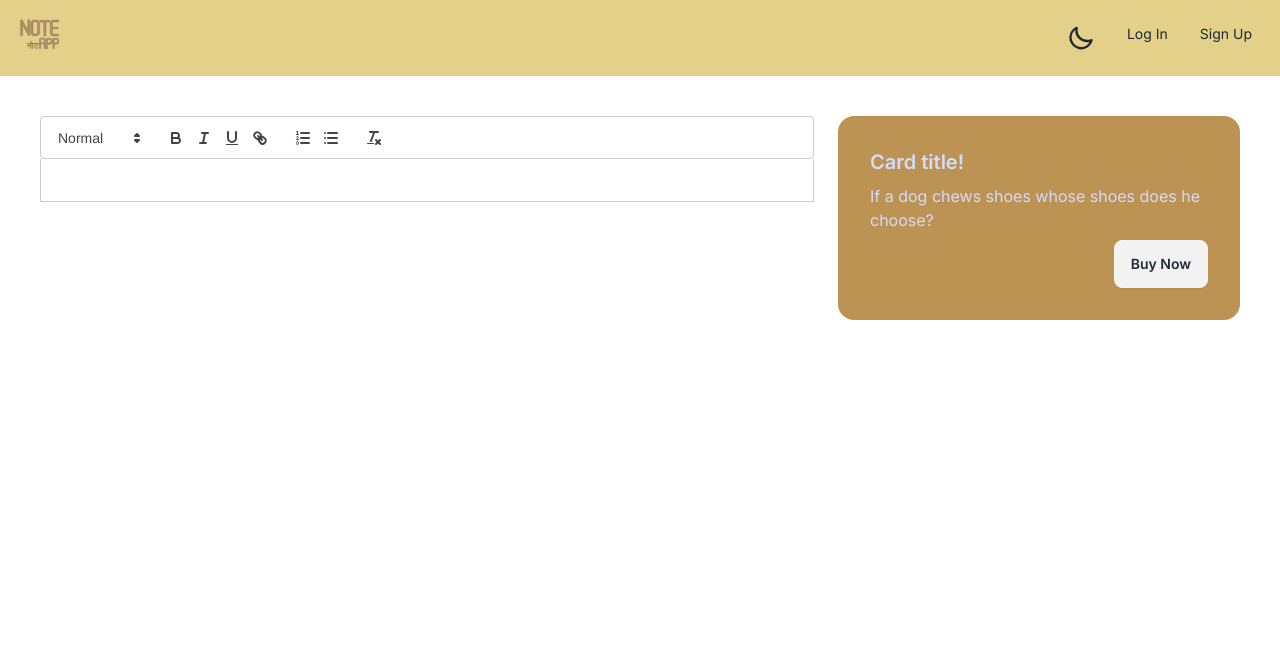
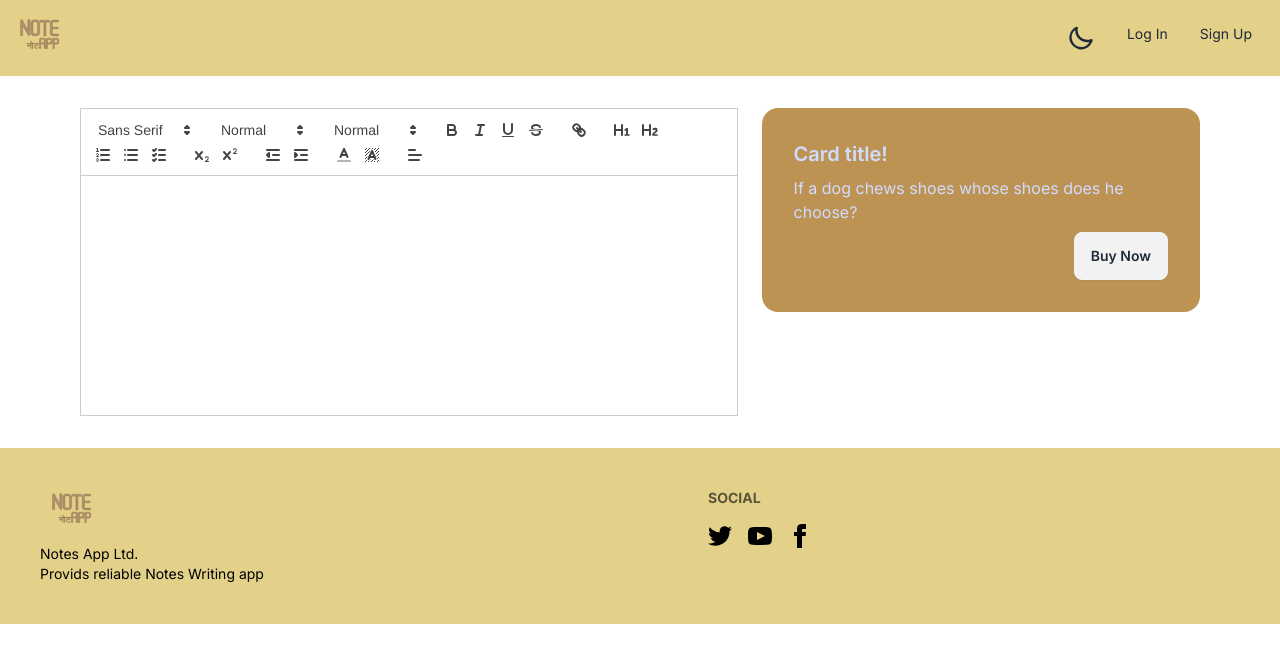
Before and after one commit to aayushdhakal/notes-assignment-app-frontend, a Next.js app: page /home in a window 1280 px wide. Shown: the top 662 px of the page. Built offline with nearby package versions, Linux system fonts and the light colour scheme.

Commit message:
working on home page of the application

```diff
--- a/app/components/AuthFormHome.tsx
+++ b/app/components/AuthFormHome.tsx
@@ -2,7 +2,7 @@
 
 const AuthFormHome = () => {
     return (
-        <div className='flex-1'>
+        <div className='w-2/5'>
             <div className="card bg-third text-primary-content">
                 <div className="card-body">
                     <h2 className="card-title">Card title!</h2>
--- a/app/components/EditorForNote.tsx
+++ /dev/null
@@ -1,16 +0,0 @@
-'use client'
-
-import React,{useState} from 'react'
-import ReactQuill from 'react-quill';
-import 'react-quill/dist/quill.snow.css'
-
-const EditorForNote = () => {
-    const [value,setValue] = useState('');
-  return (
-    <div className='grow h-96'>
-        <ReactQuill theme="snow" value={value} onChange={setValue} className='custom-quill' />
-    </div>
-  )
-}
-
-export default EditorForNote
--- /dev/null
+++ b/app/components/Footer.tsx
@@ -0,0 +1,26 @@
+import React from 'react'
+import Image from 'next/image';
+import mainLogo from '../../public/main logo.svg';
+
+const Footer = () => {
+    return (
+        <>
+            <footer className="footer p-10 bg-fourth text-black">
+                <aside>
+                    <Image className="my-auto  max-h-12 max-w-14 p-0 m-0" src={mainLogo} alt="Notes App Main logo" />
+                    <p>Notes App Ltd.<br />Provids reliable Notes Writing app</p>
+                </aside>
+                <nav>
+                    <h6 className="footer-title">Social</h6>
+                    <div className="grid grid-flow-col gap-4">
+                        <a><svg xmlns="http://www.w3.org/2000/svg" width="24" height="24" viewBox="0 0 24 24" className="fill-current"><path d="M24 4.557c-.883.392-1.832.656-2.828.775 1.017-.609 1.798-1.574 2.165-2.724-.951.564-2.005.974-3.127 1.195-.897-.957-2.178-1.555-3.594-1.555-3.179 0-5.515 2.966-4.797 6.045-4.091-.205-7.719-2.165-10.148-5.144-1.29 2.213-.669 5.108 1.523 6.574-.806-.026-1.566-.247-2.229-.616-.054 2.281 1.581 4.415 3.949 4.89-.693.188-1.452.232-2.224.084.626 1.956 2.444 3.379 4.6 3.419-2.07 1.623-4.678 2.348-7.29 2.04 2.179 1.397 4.768 2.212 7.548 2.212 9.142 0 14.307-7.721 13.995-14.646.962-.695 1.797-1.562 2.457-2.549z"></path></svg></a>
+                        <a><svg xmlns="http://www.w3.org/2000/svg" width="24" height="24" viewBox="0 0 24 24" className="fill-current"><path d="M19.615 3.184c-3.604-.246-11.631-.245-15.23 0-3.897.266-4.356 2.62-4.385 8.816.029 6.185.484 8.549 4.385 8.816 3.6.245 11.626.246 15.23 0 3.897-.266 4.356-2.62 4.385-8.816-.029-6.185-.484-8.549-4.385-8.816zm-10.615 12.816v-8l8 3.993-8 4.007z"></path></svg></a>
+                        <a><svg xmlns="http://www.w3.org/2000/svg" width="24" height="24" viewBox="0 0 24 24" className="fill-current"><path d="M9 8h-3v4h3v12h5v-12h3.642l.358-4h-4v-1.667c0-.955.192-1.333 1.115-1.333h2.885v-5h-3.808c-3.596 0-5.192 1.583-5.192 4.615v3.385z"></path></svg></a>
+                    </div>
+                </nav>
+            </footer>
+        </>
+    )
+}
+
+export default Footer
--- a/app/components/NavigationBar.tsx
+++ b/app/components/NavigationBar.tsx
@@ -1,8 +1,38 @@
 import React from 'react'
+import Image from 'next/image';
+import mainLogo from '../../public/main logo.svg';
 
 const NavigationBar = () => {
   return (
-    <div>NavigationBar</div>
+    <>
+      <div className="navbar bg-fourth">
+        <div className="flex-1">
+          <a className="my-auto text-xl hover:bg-none">
+            <Image className="my-auto  max-h-12 max-w-14 p-0 m-0 cursor-pointer" src={mainLogo} alt="Notes App Main logo" />
+          </a>
+        </div>
+        <div className="flex-none">
+          <ul className="menu menu-horizontal px-1">
+            <li>
+              <label className="swap swap-rotate ">
+
+                {/* this hidden checkbox controls the state */}
+                <input type="checkbox" />
+
+                {/* sun icon */}
+                <svg className="swap-on fill-current w-7 h-7 " xmlns="http://www.w3.org/2000/svg" viewBox="0 0 24 24"><path d="M5.64,17l-.71.71a1,1,0,0,0,0,1.41,1,1,0,0,0,1.41,0l.71-.71A1,1,0,0,0,5.64,17ZM5,12a1,1,0,0,0-1-1H3a1,1,0,0,0,0,2H4A1,1,0,0,0,5,12Zm7-7a1,1,0,0,0,1-1V3a1,1,0,0,0-2,0V4A1,1,0,0,0,12,5ZM5.64,7.05a1,1,0,0,0,.7.29,1,1,0,0,0,.71-.29,1,1,0,0,0,0-1.41l-.71-.71A1,1,0,0,0,4.93,6.34Zm12,.29a1,1,0,0,0,.7-.29l.71-.71a1,1,0,1,0-1.41-1.41L17,5.64a1,1,0,0,0,0,1.41A1,1,0,0,0,17.66,7.34ZM21,11H20a1,1,0,0,0,0,2h1a1,1,0,0,0,0-2Zm-9,8a1,1,0,0,0-1,1v1a1,1,0,0,0,2,0V20A1,1,0,0,0,12,19ZM18.36,17A1,1,0,0,0,17,18.36l.71.71a1,1,0,0,0,1.41,0,1,1,0,0,0,0-1.41ZM12,6.5A5.5,5.5,0,1,0,17.5,12,5.51,5.51,0,0,0,12,6.5Zm0,9A3.5,3.5,0,1,1,15.5,12,3.5,3.5,0,0,1,12,15.5Z" /></svg>
+
+                {/* moon icon */}
+                <svg className="swap-off fill-current w-7 h-7 " xmlns="http://www.w3.org/2000/svg" viewBox="0 0 24 24"><path d="M21.64,13a1,1,0,0,0-1.05-.14,8.05,8.05,0,0,1-3.37.73A8.15,8.15,0,0,1,9.08,5.49a8.59,8.59,0,0,1,.25-2A1,1,0,0,0,8,2.36,10.14,10.14,0,1,0,22,14.05,1,1,0,0,0,21.64,13Zm-9.5,6.69A8.14,8.14,0,0,1,7.08,5.22v.27A10.15,10.15,0,0,0,17.22,15.63a9.79,9.79,0,0,0,2.1-.22A8.11,8.11,0,0,1,12.14,19.73Z" /></svg>
+
+              </label>
+            </li>
+            <li><a>Log In</a></li>
+            <li><a>Sign Up</a></li>
+          </ul>
+        </div>
+      </div>
+    </>
   )
 }
 
--- /dev/null
+++ b/app/components/ReactQuill/EditorForNote.tsx
@@ -0,0 +1,42 @@
+'use client'
+
+import React, { useState } from 'react'
+import 'react-quill/dist/quill.snow.css';
+import ReactQuill from 'react-quill';
+
+const EditorForNote = () => {
+    const [value, setValue] = useState('');
+
+    const customModuleForReactQuill = {
+        toolbar: [
+            [{ 'font': [] }],
+            [{ 'size': ['small', false, 'large',] }],
+            [{ 'header': [1, 2, 3, 4, 5, 6, false] }],
+            ['bold', 'italic', 'underline', 'strike'],        // toggled buttons
+            ['link'],
+
+            [{ 'header': 1 }, { 'header': 2 }],               // custom button values
+            [{ 'list': 'ordered' }, { 'list': 'bullet' }, { 'list': 'check' }],
+            [{ 'script': 'sub' }, { 'script': 'super' }],      // superscript/subscript
+            [{ 'indent': '-1' }, { 'indent': '+1' }],          // outdent/indent
+
+            [{ 'color': [] }, { 'background': [] }],          // dropdown with defaults from theme
+            [{ 'align': [] }],
+        ],
+    };
+
+
+    return (
+        <div className="w-3/5" >
+            <ReactQuill
+                modules={customModuleForReactQuill}
+                theme='snow'
+                value={value}
+                onChange={setValue}
+                className='customQuill'
+                />
+        </div>
+    )
+}
+
+export default EditorForNote
--- a/app/globals.css
+++ b/app/globals.css
@@ -40,10 +40,10 @@
 }
 
 
-.custom-quill .ql-toolbar{
-  @apply rounded
+.customQuill{
+  @apply h-full !important;
 }
 
-.custom-quill .ql-conatiner{
-  @apply rounded
+.customQuill .ql-container{
+  @apply overflow-y-auto h-60 !important;
 }
--- a/app/home/page.tsx
+++ b/app/home/page.tsx
@@ -1,5 +1,5 @@
 import React from 'react'
-import EditorForNote from '../components/EditorForNote';
+import EditorForNote from '../components/ReactQuill/EditorForNote';
 import AuthFormHome from '../components/AuthFormHome';
 
 
@@ -7,8 +7,8 @@
 
   return (
     <>
-    <div className='p-10'>
-      <div className='flex w-full m-auto justify-center gap-6 '>
+    <div className='p-8 px-20'>
+      <div className='md:flex flex-none m-auto justify-center gap-6 '>
         <EditorForNote/>
         <AuthFormHome/>
       </div>
--- a/app/layout.tsx
+++ b/app/layout.tsx
@@ -1,8 +1,8 @@
 import type { Metadata } from "next";
-import Image from 'next/image';
 import { Inter } from "next/font/google";
 import "./globals.css";
-import mainLogo from '../public/main logo.svg'
+import Footer from "./components/Footer";
+import NavigationBar from "./components/NavigationBar";
 
 const inter = Inter({ subsets: ["latin"] });
 
@@ -21,35 +21,9 @@
       <head>
       </head>
       <body className={inter.className}>
-        <div className="navbar bg-fourth">
-          <div className="flex-1">
-            <a className="my-auto text-xl hover:bg-none">
-              <Image className="my-auto  max-h-12 max-w-14 p-0 m-0" src={mainLogo} alt="Notes App Main logo"/>
-            </a>
-          </div>
-          <div className="flex-none">
-            <ul className="menu menu-horizontal px-1">
-              <li>
-                <label className="swap swap-rotate ">
-
-                  {/* this hidden checkbox controls the state */}
-                  <input type="checkbox" />
-
-                  {/* sun icon */}
-                  <svg className="swap-on fill-current w-7 h-7 " xmlns="http://www.w3.org/2000/svg" viewBox="0 0 24 24"><path d="M5.64,17l-.71.71a1,1,0,0,0,0,1.41,1,1,0,0,0,1.41,0l.71-.71A1,1,0,0,0,5.64,17ZM5,12a1,1,0,0,0-1-1H3a1,1,0,0,0,0,2H4A1,1,0,0,0,5,12Zm7-7a1,1,0,0,0,1-1V3a1,1,0,0,0-2,0V4A1,1,0,0,0,12,5ZM5.64,7.05a1,1,0,0,0,.7.29,1,1,0,0,0,.71-.29,1,1,0,0,0,0-1.41l-.71-.71A1,1,0,0,0,4.93,6.34Zm12,.29a1,1,0,0,0,.7-.29l.71-.71a1,1,0,1,0-1.41-1.41L17,5.64a1,1,0,0,0,0,1.41A1,1,0,0,0,17.66,7.34ZM21,11H20a1,1,0,0,0,0,2h1a1,1,0,0,0,0-2Zm-9,8a1,1,0,0,0-1,1v1a1,1,0,0,0,2,0V20A1,1,0,0,0,12,19ZM18.36,17A1,1,0,0,0,17,18.36l.71.71a1,1,0,0,0,1.41,0,1,1,0,0,0,0-1.41ZM12,6.5A5.5,5.5,0,1,0,17.5,12,5.51,5.51,0,0,0,12,6.5Zm0,9A3.5,3.5,0,1,1,15.5,12,3.5,3.5,0,0,1,12,15.5Z" /></svg>
-
-                  {/* moon icon */}
-                  <svg className="swap-off fill-current w-7 h-7 " xmlns="http://www.w3.org/2000/svg" viewBox="0 0 24 24"><path d="M21.64,13a1,1,0,0,0-1.05-.14,8.05,8.05,0,0,1-3.37.73A8.15,8.15,0,0,1,9.08,5.49a8.59,8.59,0,0,1,.25-2A1,1,0,0,0,8,2.36,10.14,10.14,0,1,0,22,14.05,1,1,0,0,0,21.64,13Zm-9.5,6.69A8.14,8.14,0,0,1,7.08,5.22v.27A10.15,10.15,0,0,0,17.22,15.63a9.79,9.79,0,0,0,2.1-.22A8.11,8.11,0,0,1,12.14,19.73Z" /></svg>
-
-                </label>
-              </li>
-              <li><a>Log In</a></li>
-              <li><a>Sign Up</a></li>
-            </ul>
-          </div>
-        </div>
-
+        <NavigationBar/>
         {children}
+        <Footer/>
       </body>
     </html>
   );
--- a/tailwind.config.ts
+++ b/tailwind.config.ts
@@ -24,6 +24,9 @@
         "gradient-conic":
           "conic-gradient(from 180deg at 50% 50%, var(--tw-gradient-stops))",
       },
+      screens:{
+        'md':'768px'
+      }
     },
   },
   plugins: [
```
Also changed, not shown: app/components/ReactQuill/EditorForNote.module.css (added).
